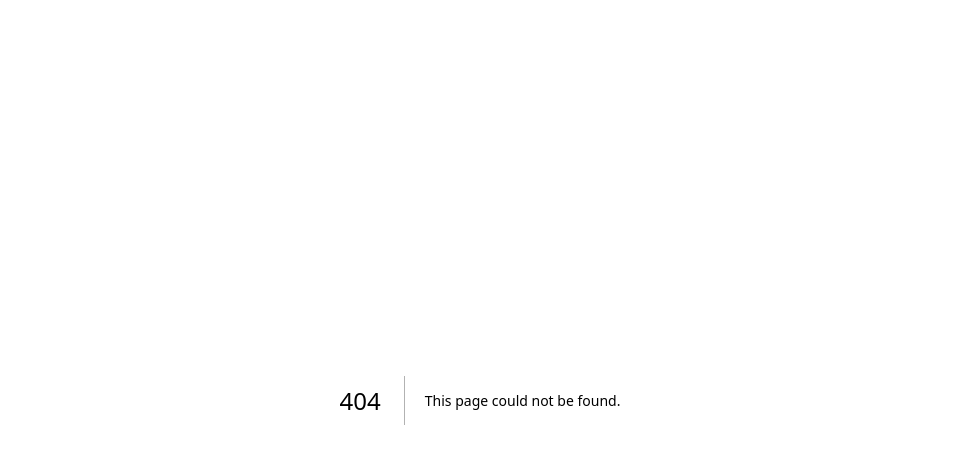
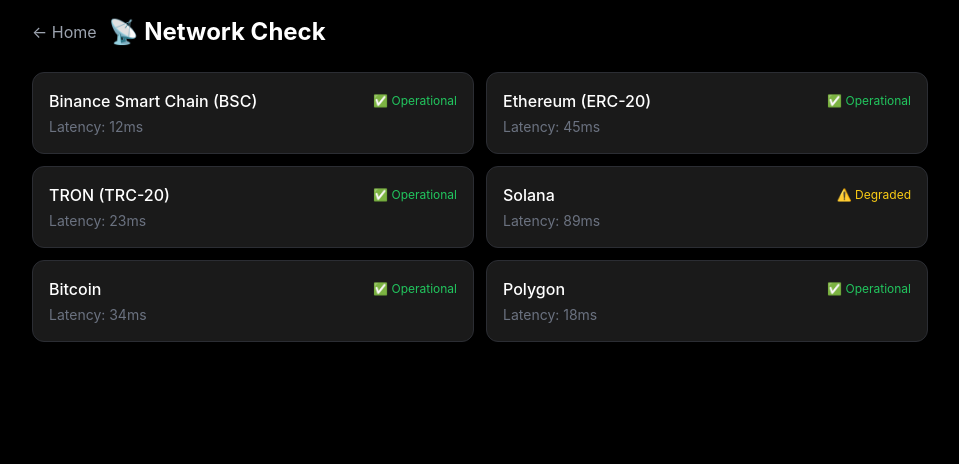
Before and after one commit to Cashipro/cashipro, a Next.js app in the folder apps/web/: page /network-check in a window 1280 px wide. Before the commit this address had no page. Shown: the top 464 px of the page, without its empty margins (160-1119 px from the left). Built offline with nearby package versions, Linux system fonts and the light colour scheme.

Commit message:
Create page.tsx

```diff
--- /dev/null
+++ b/apps/web/src/app/network-check/page.tsx
@@ -0,0 +1,39 @@
+"use client";
+
+import Link from "next/link";
+
+const networks = [
+  { name: "Binance Smart Chain (BSC)", status: "✅ Operational", latency: "12ms" },
+  { name: "Ethereum (ERC-20)", status: "✅ Operational", latency: "45ms" },
+  { name: "TRON (TRC-20)", status: "✅ Operational", latency: "23ms" },
+  { name: "Solana", status: "⚠️ Degraded", latency: "89ms" },
+  { name: "Bitcoin", status: "✅ Operational", latency: "34ms" },
+  { name: "Polygon", status: "✅ Operational", latency: "18ms" },
+];
+
+export default function NetworkCheckPage() {
+  return (
+    <div className="min-h-screen bg-black p-4">
+      <div className="max-w-4xl mx-auto space-y-6">
+        <div className="flex items-center gap-3">
+          <Link href="/" className="text-gray-400 hover:text-white">← Home</Link>
+          <h1 className="text-2xl font-bold text-white">📡 Network Check</h1>
+        </div>
+
+        <div className="grid grid-cols-1 sm:grid-cols-2 gap-3">
+          {networks.map((net, i) => (
+            <div key={i} className="bg-[#1a1a1a] rounded-xl border border-[#2b2d33] p-4 hover:border-yellow-500/50 transition-all">
+              <div className="flex items-center justify-between">
+                <h3 className="text-white font-medium">{net.name}</h3>
+                <span className={`text-xs ${net.status.includes("✅") ? "text-green-500" : "text-yellow-400"}`}>
+                  {net.status}
+                </span>
+              </div>
+              <p className="text-sm text-gray-500 mt-1">Latency: {net.latency}</p>
+            </div>
+          ))}
+        </div>
+      </div>
+    </div>
+  );
+}
```
